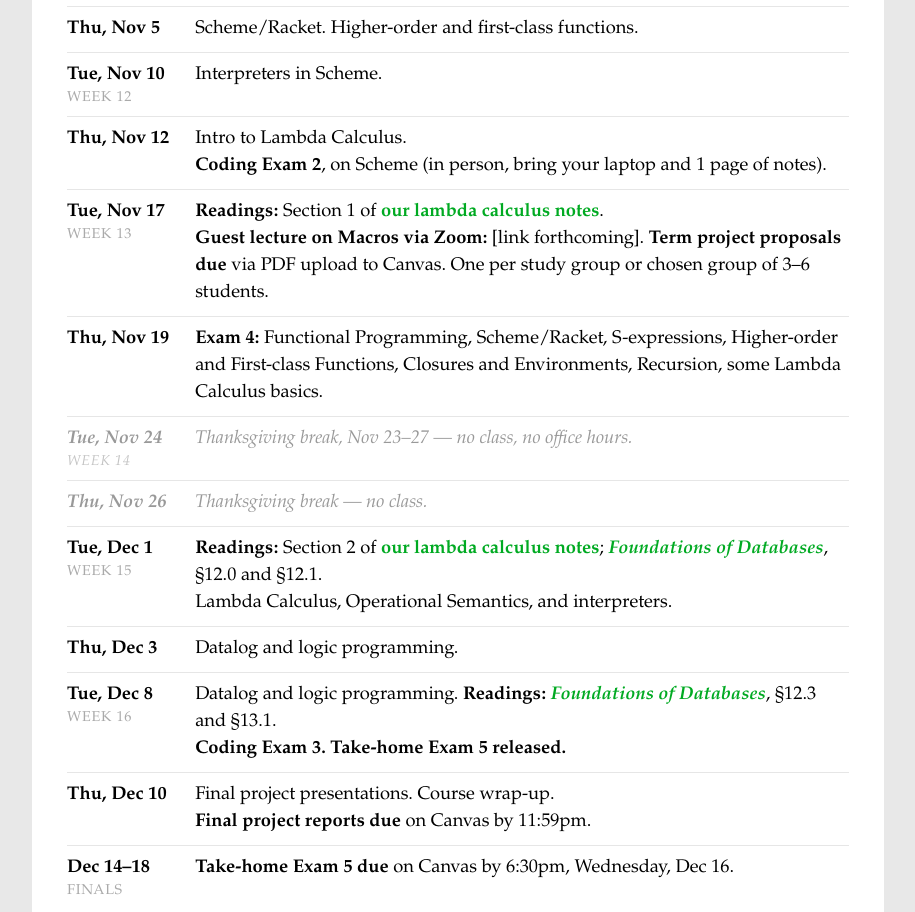
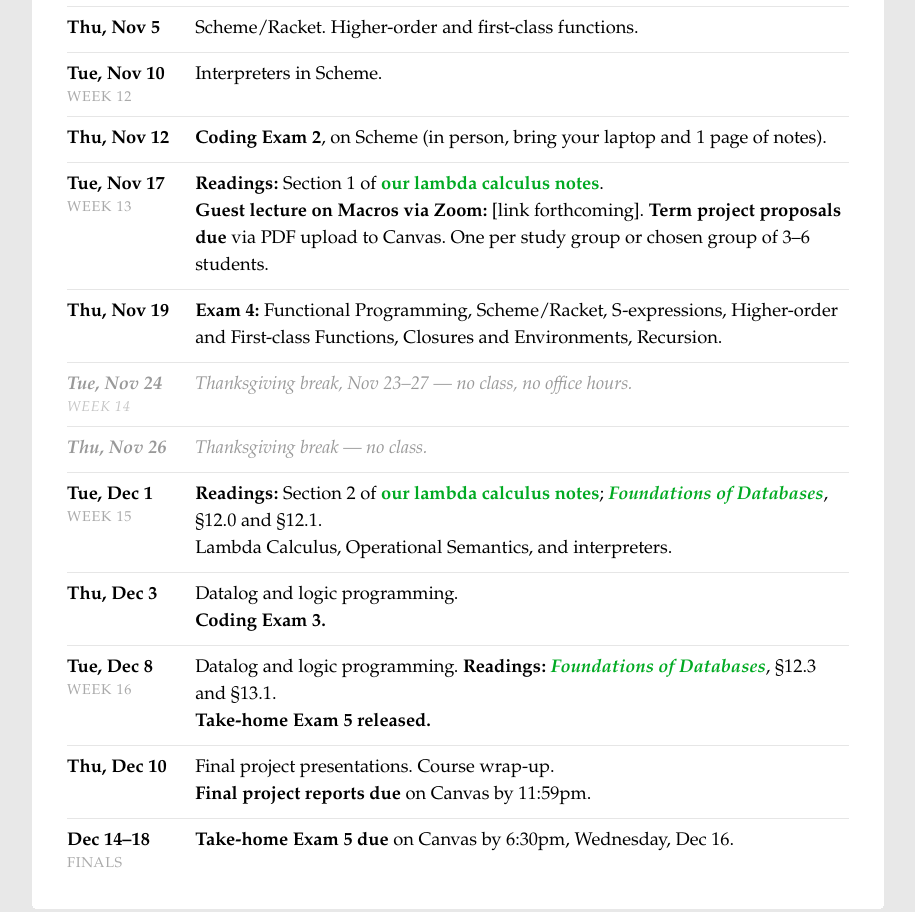
Before and after one commit to thomasgilray/thomasgilray.github.io, a plain HTML site: page 355/planning.html in a window 1280 px wide. Shown: the part 1866-2778 px from the top of the page, without its empty margins (182-1097 px from the left). Drawn offline with Linux system fonts and the light colour scheme; no server answers.

Commit message:
Move Coding Exam 3 to Dec 3 and drop lambda calculus from Nov 12 and Exam 4
Co-Authored-By: Claude Opus 5.5 <noreply@anthropic.com>

```diff
--- a/355/planning.html
+++ b/355/planning.html
@@ -141,7 +141,7 @@
 </tr>
 <tr>
 <td><strong>Thu, Nov 12</strong></td>
-<td>Intro to Lambda Calculus.<br><strong>Coding Exam 2</strong>, on Scheme (in person, bring your laptop and 1 page of notes).</td>
+<td><strong>Coding Exam 2</strong>, on Scheme (in person, bring your laptop and 1 page of notes).</td>
 </tr>
 <tr class="weekstart">
 <td><strong>Tue, Nov 17</strong><span class="wk">Week 13</span></td>
@@ -149,7 +149,7 @@
 </tr>
 <tr>
 <td><strong>Thu, Nov 19</strong></td>
-<td><strong>Exam 4:</strong> Functional Programming, Scheme/Racket, S-expressions, Higher-order and First-class Functions, Closures and Environments, Recursion, some Lambda Calculus basics.</td>
+<td><strong>Exam 4:</strong> Functional Programming, Scheme/Racket, S-expressions, Higher-order and First-class Functions, Closures and Environments, Recursion.</td>
 </tr>
 <tr class="off weekstart">
 <td><strong>Tue, Nov 24</strong><span class="wk">Week 14</span></td>
@@ -165,11 +165,11 @@
 </tr>
 <tr>
 <td><strong>Thu, Dec 3</strong></td>
-<td>Datalog and logic programming.</td>
+<td>Datalog and logic programming.<br><strong>Coding Exam 3.</strong></td>
 </tr>
 <tr class="weekstart">
 <td><strong>Tue, Dec 8</strong><span class="wk">Week 16</span></td>
-<td>Datalog and logic programming. <strong>Readings:</strong> <a href="http://webdam.inria.fr/Alice/pdfs/all.pdf"><em>Foundations of Databases</em></a>, §12.3 and §13.1.<br><strong>Coding Exam 3.</strong> <strong>Take-home Exam 5 released.</strong></td>
+<td>Datalog and logic programming. <strong>Readings:</strong> <a href="http://webdam.inria.fr/Alice/pdfs/all.pdf"><em>Foundations of Databases</em></a>, §12.3 and §13.1.<br><strong>Take-home Exam 5 released.</strong></td>
 </tr>
 <tr>
 <td><strong>Thu, Dec 10</strong></td>
```
Also changed, not shown: 355/index.html (+4 -4 lines), 2 other files.
